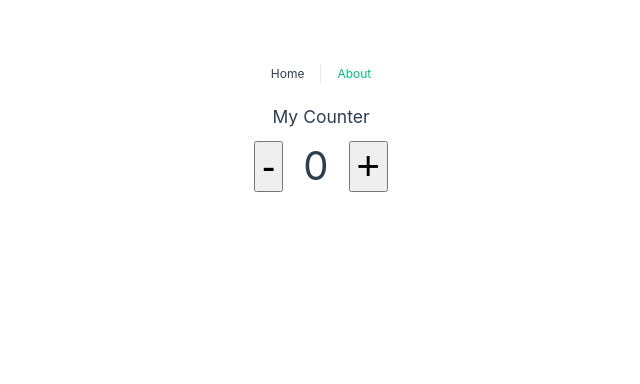
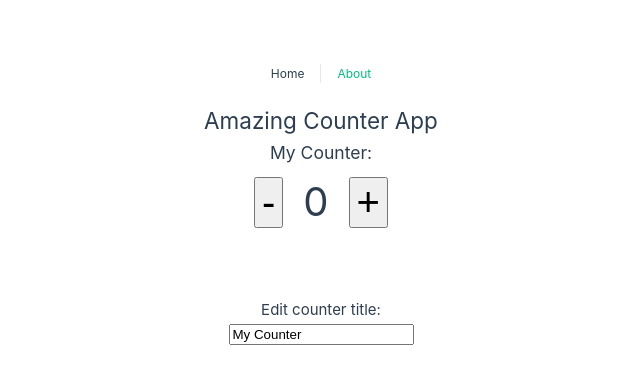
Before and after one commit to FilipiMachado/vuejs-composition-api-studies, a Vue app: page / in a window 1280 px wide. Shown: the top 384 px of the page, without its empty margins (319-959 px from the left). Built offline with nearby package versions, Linux system fonts and the light colour scheme.

Commit message:
using script setup

```diff
--- a/src/views/HomeView.vue
+++ b/src/views/HomeView.vue
@@ -1,26 +1,39 @@
 <template>
   <div class="home">
-    <h3>{{ counterTitle }}</h3>
+    <h2>{{ appTitle }}</h2>
+    <h3>{{ counterData.title }}:</h3>
     <div>
       <button @click="removeCounter" class="btn">-</button>
-      <span class="counter">{{ counter }}</span>
+      <span class="counter">{{ counterData.count }}</span>
       <button @click="addCounter" class="btn">+</button>
+    </div>
+    <div class="edit">
+      <h4>Edit counter title:</h4>
+      <input v-model="counterData.title" type="text">
     </div>
   </div>
 </template>
 
 <script setup>
-import { ref } from 'vue'
-  const counter = ref(0)
-  const counterTitle = ref('My Counter')
+import { ref, reactive } from 'vue'
 
-  function addCounter() {
-    counter.value++
-  }
+/* const counter = ref(0)
+const counterTitle = ref('') */
 
-  function removeCounter() {
-    counter.value--
-  }
+const appTitle = 'Amazing Counter App'
+
+const counterData = reactive({
+  count: 0,
+  title: 'My Counter'
+})
+
+function addCounter() {
+  counterData.count++
+}
+
+function removeCounter() {
+  counterData.count--
+}
 
 </script>
 
@@ -78,4 +91,7 @@
   margin: 10px;
   cursor: pointer;
 }
+.edit {
+  margin-top: 60px;
+}
 </style>
```
